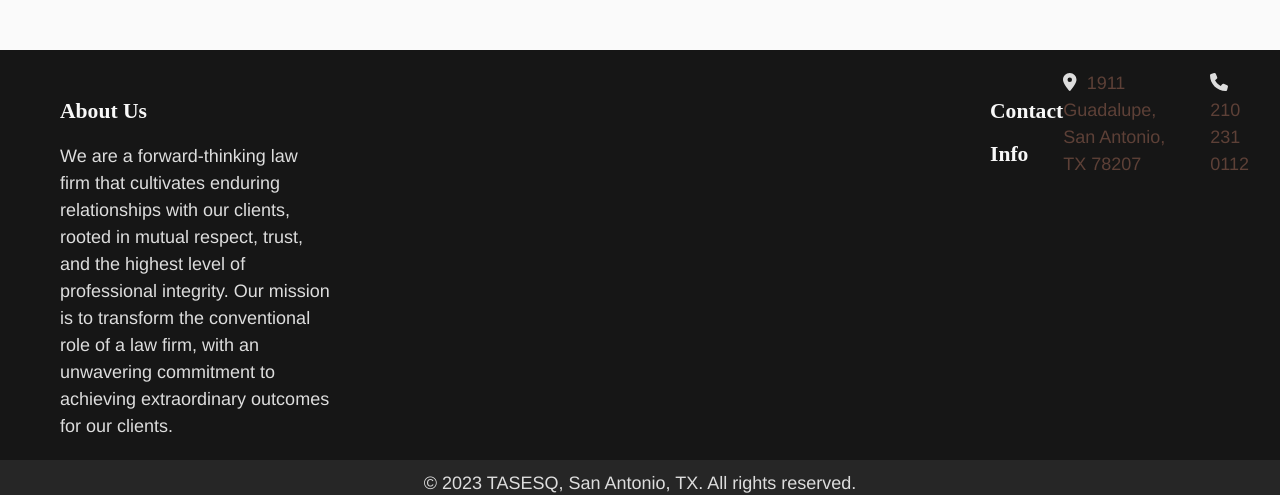
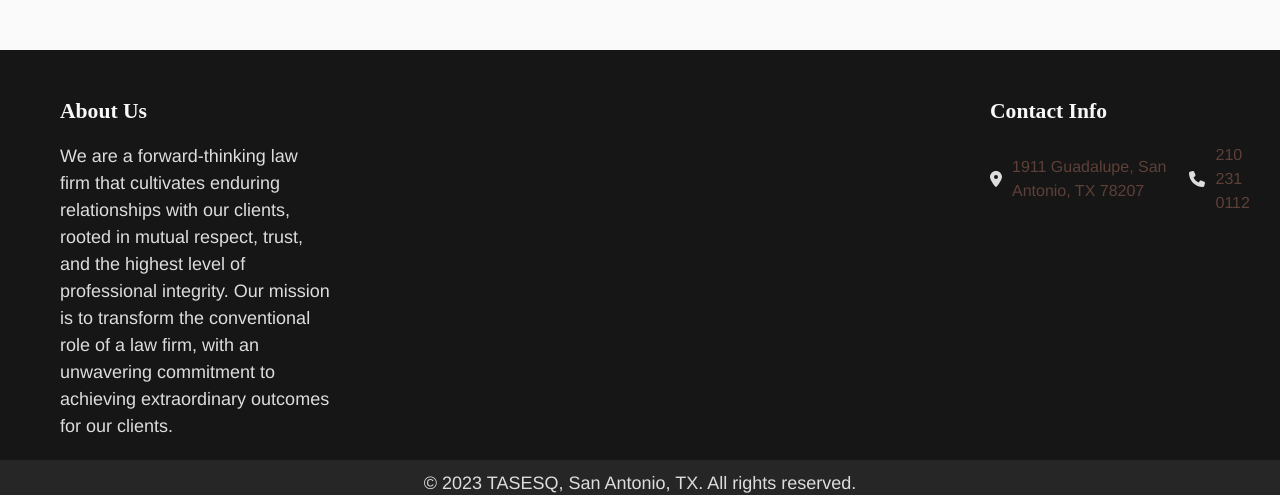
Before and after one commit to elpopes/tasesq, a React (Create React App) app: page /contact-us in a window 1280 px wide. Shown: the part 813-1308 px from the top of the page. Built offline with nearby package versions, Linux system fonts and the light colour scheme.

Commit message:
fix footer for narrow

```diff
--- a/src/components/Footer.tsx
+++ b/src/components/Footer.tsx
@@ -10,9 +10,9 @@ const Footer: React.FC = () => {
           <h2>About Us</h2>
           <p>We are a forward-thinking law firm that cultivates enduring relationships with our clients, rooted in mutual respect, trust, and the highest level of professional integrity. Our mission is to transform the conventional role of a law firm, with an unwavering commitment to achieving extraordinary outcomes for our clients.</p>
         </div>
-        <div className="footer-section contact-info">
+        <div className="footer-section footer-contact-info">
   <h2>Contact Info</h2>
-  <ContactInfo />
+  <ContactInfo className="footer-contact-info-content" />
 </div>
       </div>
       <div className="footer-bottom">
--- a/src/styles/components/_footer.scss
+++ b/src/styles/components/_footer.scss
@@ -32,6 +32,27 @@ footer {
         .icon {
             margin-right: 10px;
           }
+
+        &.footer-contact-info {
+          display: flex;
+          flex-direction: column;
+
+          .footer-contact-info-content {
+            display: flex;
+            justify-content: flex-start;
+            color: #f8f8f8;
+            font-size: 1rem;
+
+            p {
+              display: flex;
+              align-items: center;
+
+              .icon {
+                margin-right: 10px;
+              }
+            }
+          }
+        }
       }
 
       @media (max-width: 768px) {
@@ -48,4 +69,4 @@ footer {
       padding: 10px 0;
       text-align: center;
     }
-  }
+}
```
